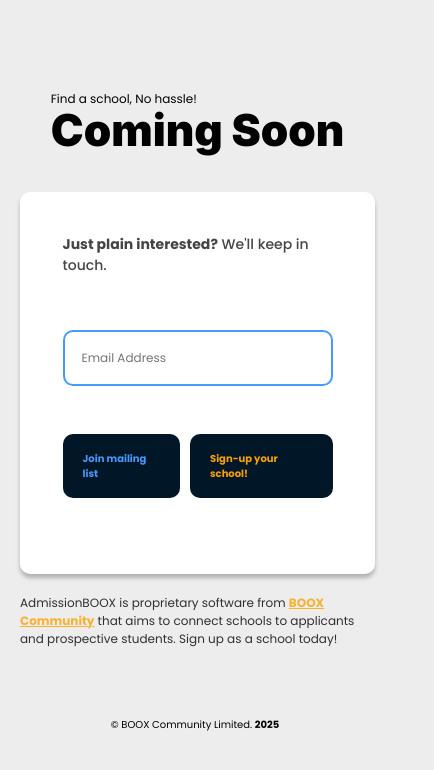
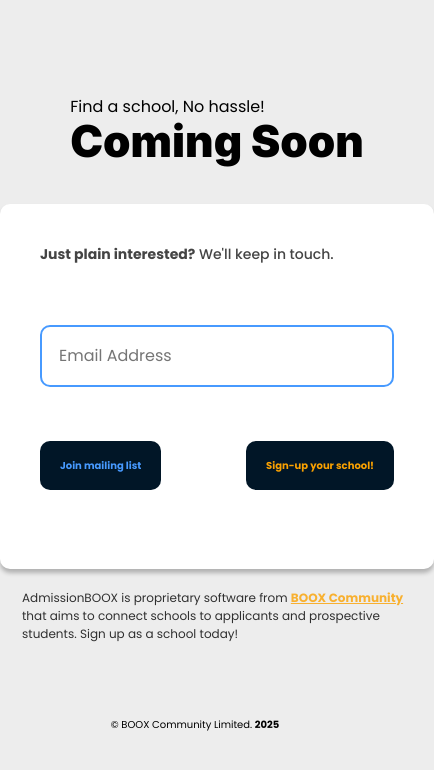
Before and after one commit to georgeAkonjom/admissionboox_coming_soon, a React (Vite) app in the folder frontend/: page / in a window 390 px wide. Shown: the top 770 px of the page, 434 px wide, since content can reach past the window. Built offline with nearby package versions, Linux system fonts and the light colour scheme.

Commit message:
responsivity and padding fixes

```diff
--- a/frontend/src/App.css
+++ b/frontend/src/App.css
@@ -92,8 +92,6 @@
     display: none;
   }
   #hero {
-    padding: 2rem;
-    font-size: 1.2rem;
     flex-direction: column;
     justify-content: center;
   }
@@ -107,10 +105,10 @@
     font-size: 4.4rem;
   }
  #form {
-  padding-top: 4.26rem;
-  padding-bottom: 4.26rem;
-  padding-left: 4.26rem;
-  padding-right: 4.26rem;
+  padding-top: 4rem;
+  padding-bottom: 4rem;
+  padding-left: 4rem;
+  padding-right: 4rem;
   }
   .desc {
     max-width: 100vw;
```
